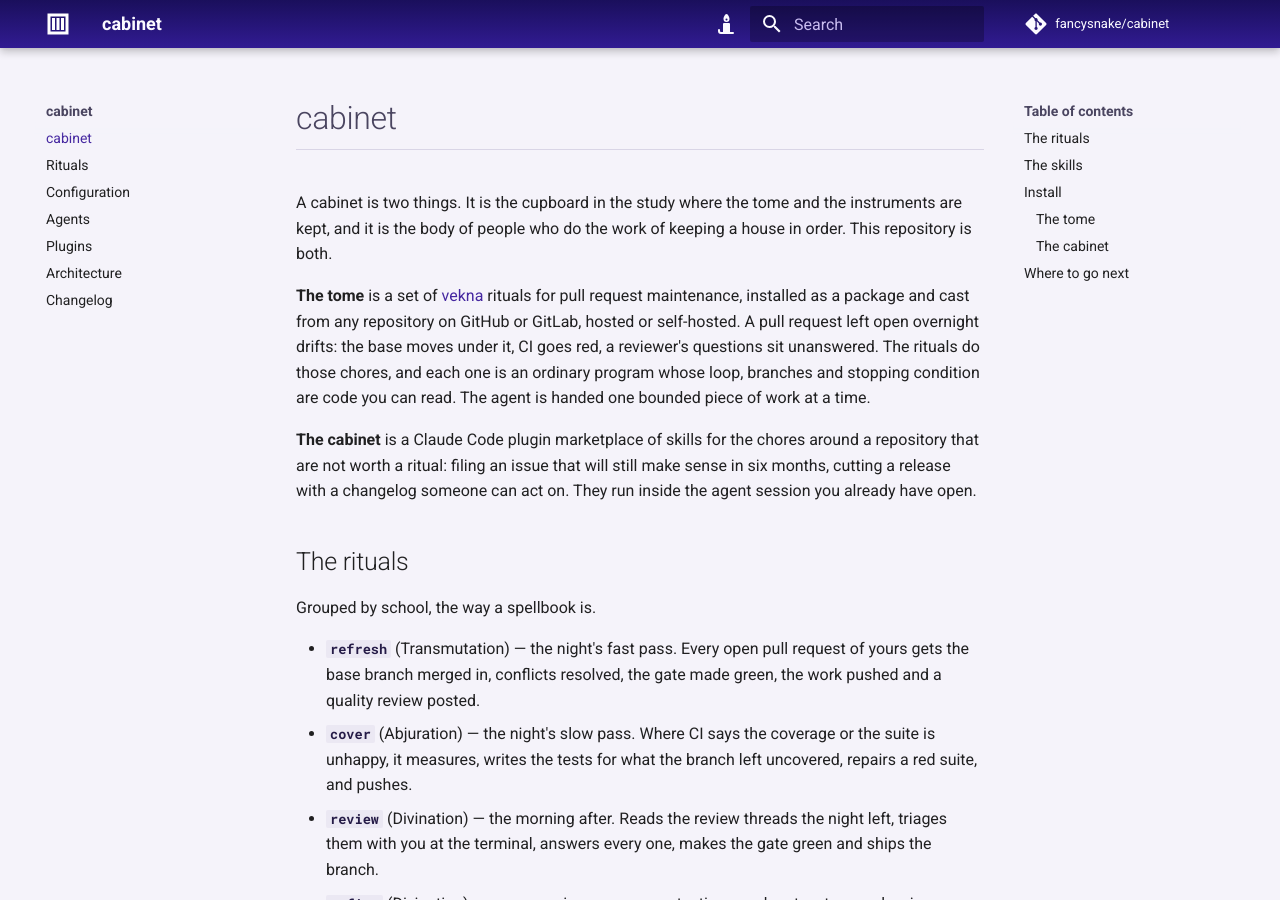
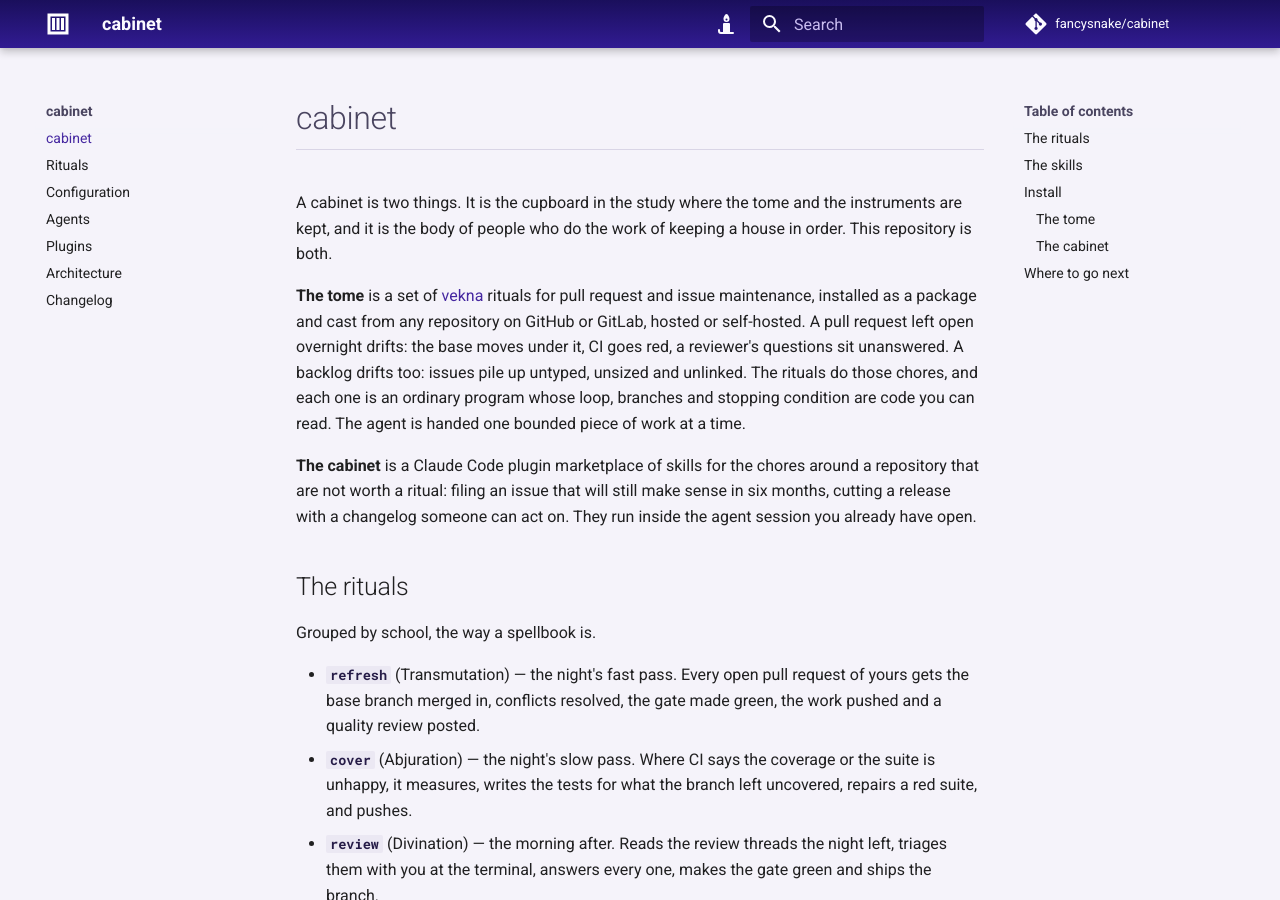
Before and after one commit to fancysnake/cabinet, an MkDocs documentation site: the page built from docs/index.md, in a window 1280 px wide and 900 px high. Built offline with MkDocs 1.6.1 and Material for MkDocs 9.7.7, drawn with Linux system fonts in a browser that asks for light colours; comment, search, counter and statistics services are not loaded.

Commit message:
chore: release 1.0.0
labels → labels:pr breaks old casts. Description covers issues: refine works on them.

```diff
--- a/README.md
+++ b/README.md
@@ -1,7 +1,7 @@
 # cabinet
 
-A [vekna](https://vekna.fancysnake.dev) **tome**: pull request maintenance
-rituals, installed as a package and cast from any repository on GitHub or
+A [vekna](https://vekna.fancysnake.dev) **tome**: pull request and issue
+maintenance rituals, installed as a package and cast from any repository on GitHub or
 GitLab (hosted or self-hosted).
 
 Documentation is at [cabinet.fancysnake.dev](https://cabinet.fancysnake.dev).
--- a/docs/index.md
+++ b/docs/index.md
@@ -5,10 +5,11 @@ the instruments are kept, and it is the body of people who do the work of
 keeping a house in order. This repository is both.
 
 **The tome** is a set of [vekna](https://vekna.fancysnake.dev) rituals for
-pull request maintenance, installed as a package and cast from any repository
-on GitHub or GitLab, hosted or self-hosted. A pull request left open overnight
-drifts: the base moves under it, CI goes red, a reviewer's questions sit
-unanswered. The rituals do those chores, and each one is an ordinary program
+pull request and issue maintenance, installed as a package and cast from any
+repository on GitHub or GitLab, hosted or self-hosted. A pull request left open
+overnight drifts: the base moves under it, CI goes red, a reviewer's questions
+sit unanswered. A backlog drifts too: issues pile up untyped, unsized and
+unlinked. The rituals do those chores, and each one is an ordinary program
 whose loop, branches and stopping condition are code you can read. The agent
 is handed one bounded piece of work at a time.
 
--- a/mkdocs.yml
+++ b/mkdocs.yml
@@ -1,6 +1,6 @@
 site_name: cabinet
 site_url: https://cabinet.fancysnake.dev
-site_description: Pull request maintenance rituals for GitHub and GitLab, and the Claude Code skills that keep a repository in order.
+site_description: Pull request and issue maintenance rituals for GitHub and GitLab, and the Claude Code skills that keep a repository in order.
 repo_url: https://github.com/fancysnake/cabinet
 repo_name: fancysnake/cabinet
 copyright: MIT
--- a/pyproject.toml
+++ b/pyproject.toml
@@ -1,7 +1,7 @@
 [project]
 name = "cabinet"
-version = "0.5.0"
-description = "A vekna tome: pull request maintenance rituals for GitHub and GitLab"
+version = "1.0.0"
+description = "A vekna tome: pull request and issue maintenance rituals for GitHub and GitLab"
 authors = [{ name = "Radosław Ganczarek", email = "radoslaw@ganczarek.in" }]
 license = "MIT"
 readme = "README.md"
```
Also changed, not shown: CHANGELOG.md (+8 -5 lines), 1 other file.
